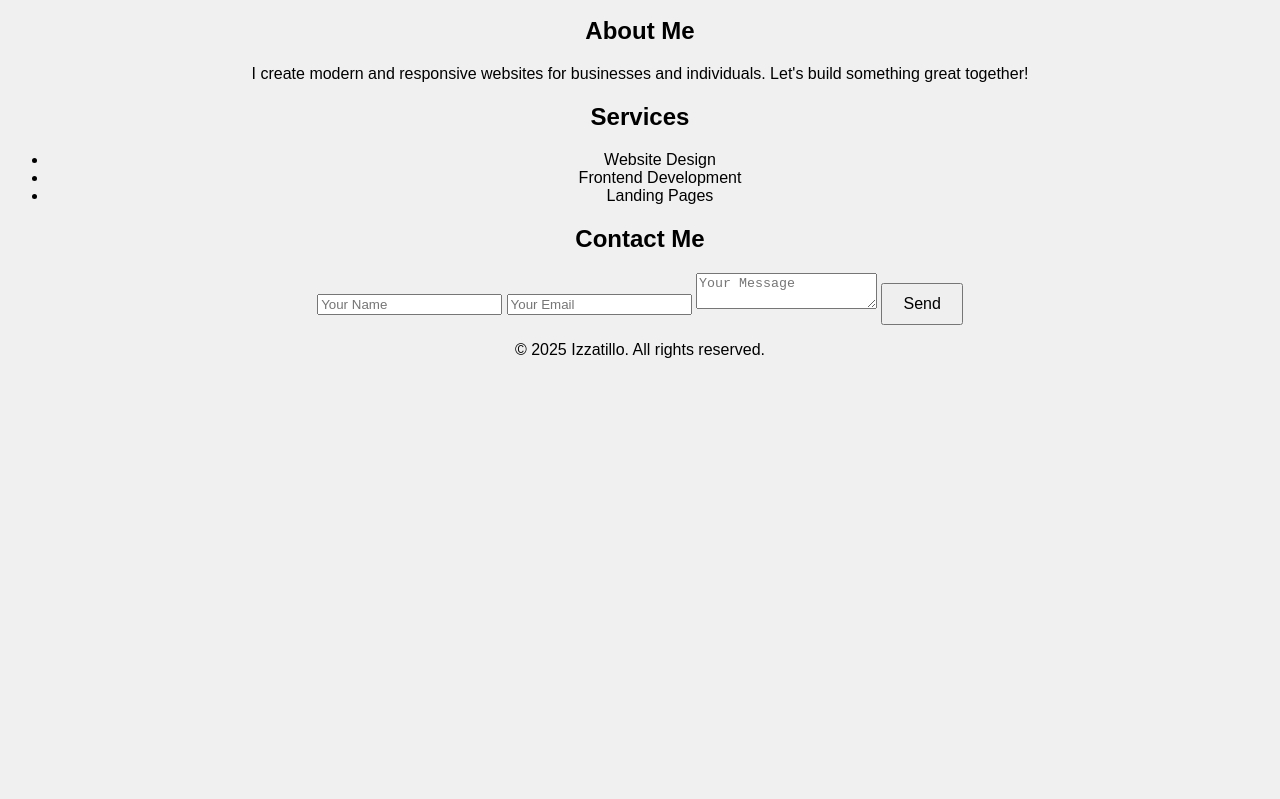
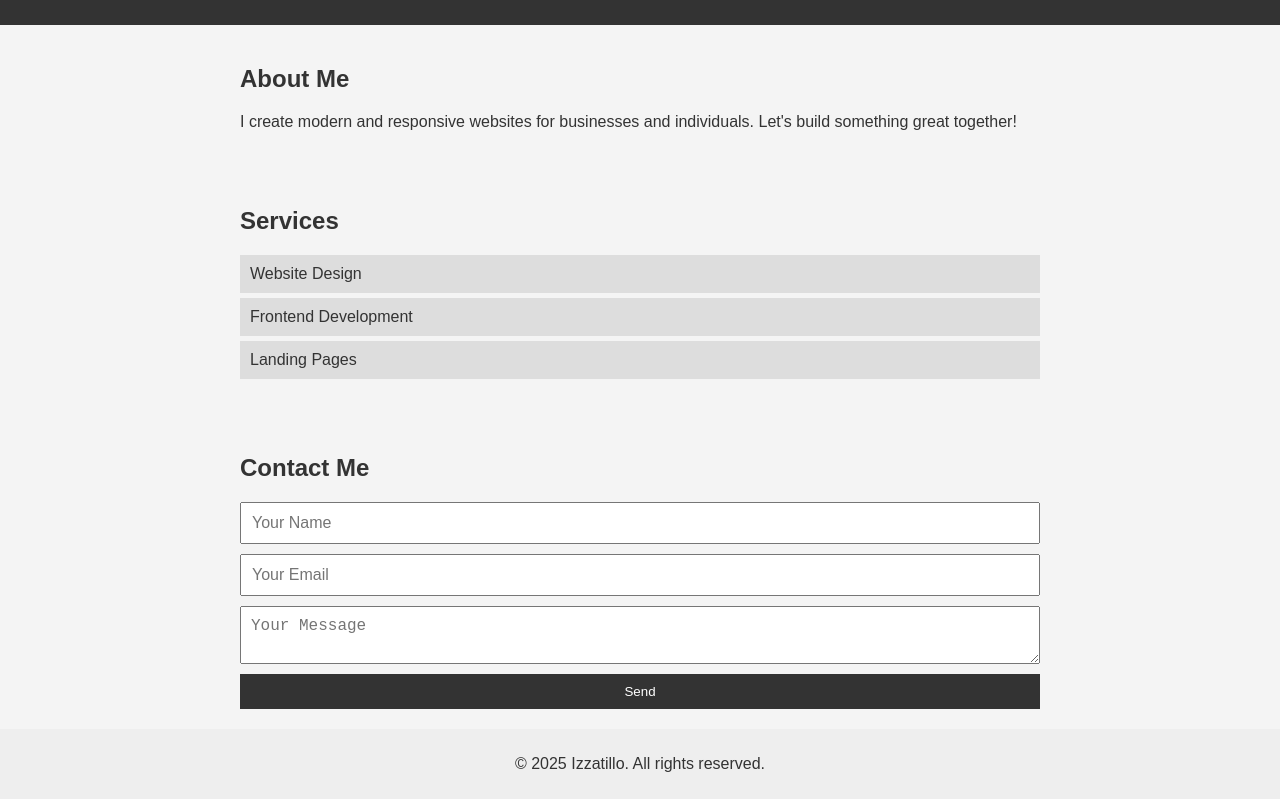
Before and after one commit to noxtorcy5/mybotapp, a plain HTML site: page index.html in a window 1280 px wide. Shown: the part 129-928 px from the top of the page. Before the commit the page ends 800 px from the top, so only its background shows below. Drawn offline with Linux system fonts and the light colour scheme.

Commit message:
Update style.css

```diff
--- a/style.css
+++ b/style.css
@@ -1,11 +1,60 @@
-/* style.css */
 body {
-  background-color: #f0f0f0;
-  font-family: sans-serif;
+  font-family: Arial, sans-serif;
+  margin: 0;
+  padding: 0;
+  background: #f4f4f4;
+  color: #333;
+}
+
+header {
+  background: #333;
+  color: #fff;
+  padding: 20px;
   text-align: center;
-  margin-top: 50px;
 }
-button {
-  padding: 10px 20px;
+
+section {
+  padding: 20px;
+  max-width: 800px;
+  margin: auto;
+}
+
+.services ul {
+  list-style: none;
+  padding: 0;
+}
+
+.services li {
+  background: #ddd;
+  margin: 5px 0;
+  padding: 10px;
+}
+
+form {
+  display: flex;
+  flex-direction: column;
+}
+
+input, textarea {
+  margin-bottom: 10px;
+  padding: 10px;
   font-size: 16px;
 }
+
+button {
+  padding: 10px;
+  background: #333;
+  color: #fff;
+  border: none;
+  cursor: pointer;
+}
+
+button:hover {
+  background: #555;
+}
+
+footer {
+  text-align: center;
+  padding: 10px;
+  background: #eee;
+}
```
